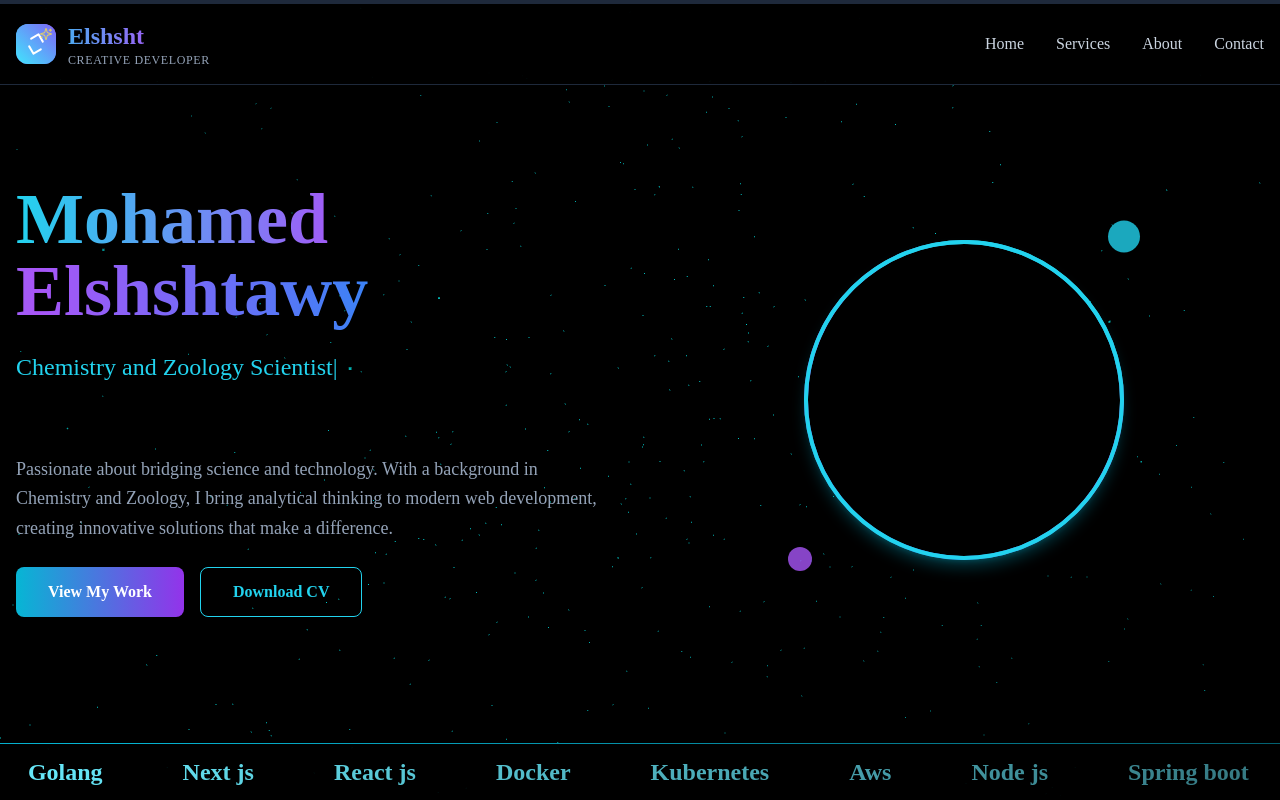
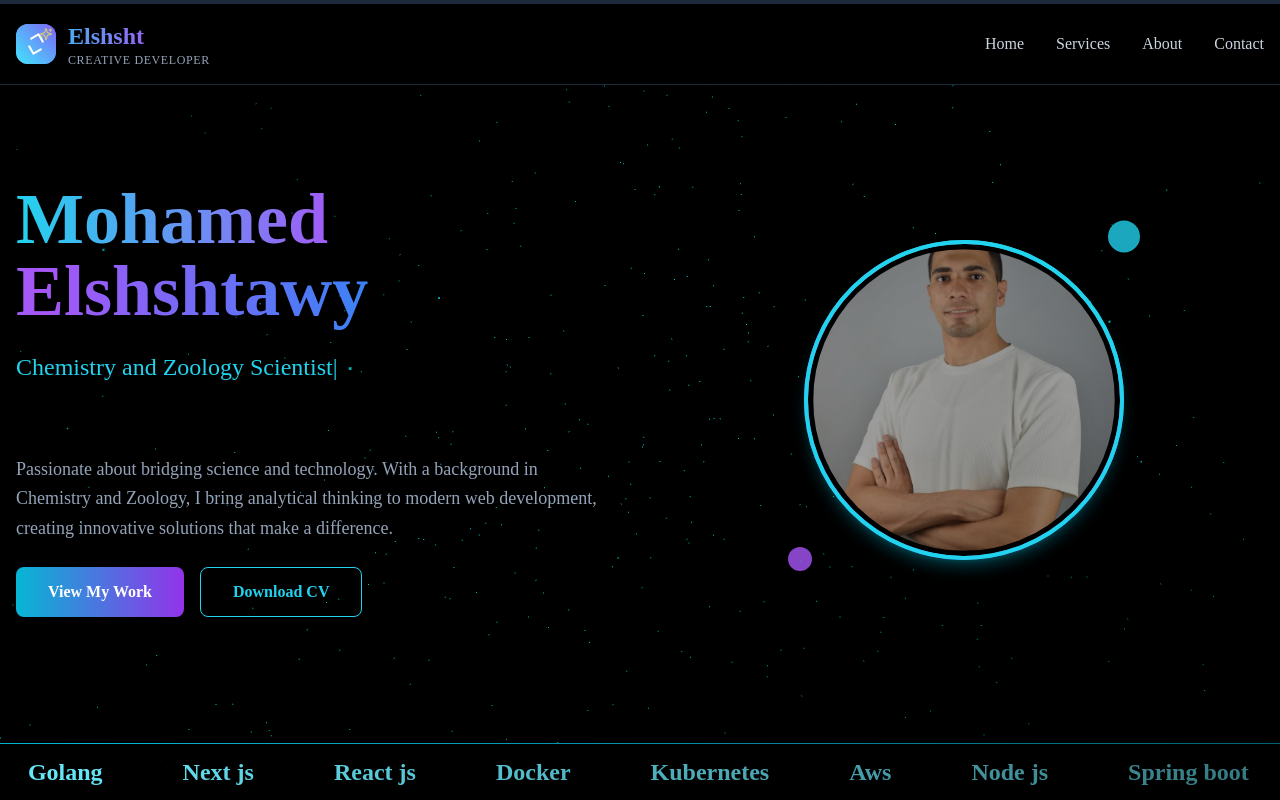
Before and after one commit to Mohamedelshshtawy-eng/mohamed_elshshtawy, a Next.js app: page / in a window 1280 px wide. Shown: the top 800 px of the page. Built offline with nearby package versions, Linux system fonts and the light colour scheme.

Commit message:
update photo 4

```diff
--- a/components/ProfileSlider.tsx
+++ b/components/ProfileSlider.tsx
@@ -25,11 +25,13 @@ export default function ProfileSlider() {
           animate={{ opacity: 1, scale: 1 }}
           exit={{ opacity: 0, scale: 0.9 }}
           transition={{ duration: 0.8, ease: "easeInOut" }}
-          className="relative inset-0 "
+          className="absolute inset-0 "
         >
           <Image
             src={images[index]}
             alt="Profile"
+            width={320}
+            height={320}
             fill
             className="object-cover rounded-full"
             priority
```
